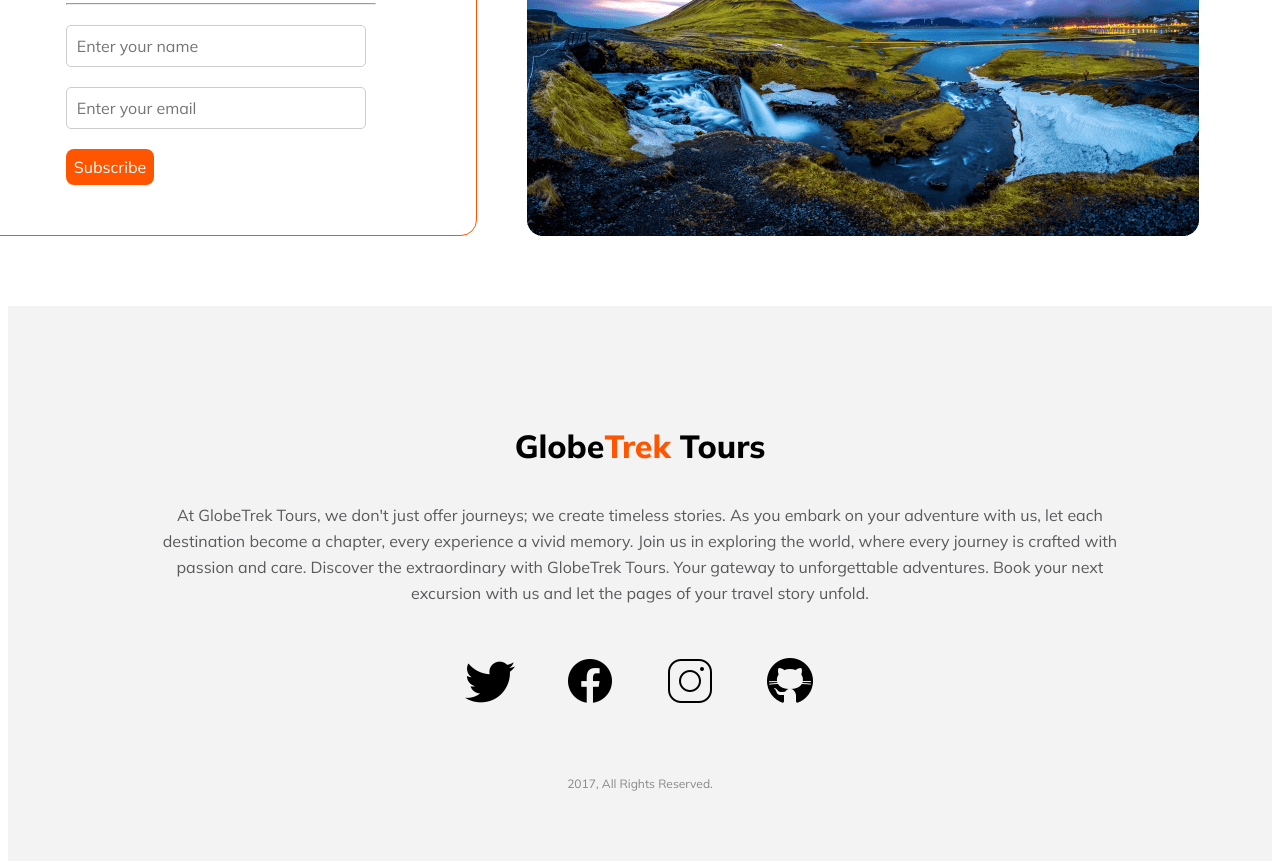
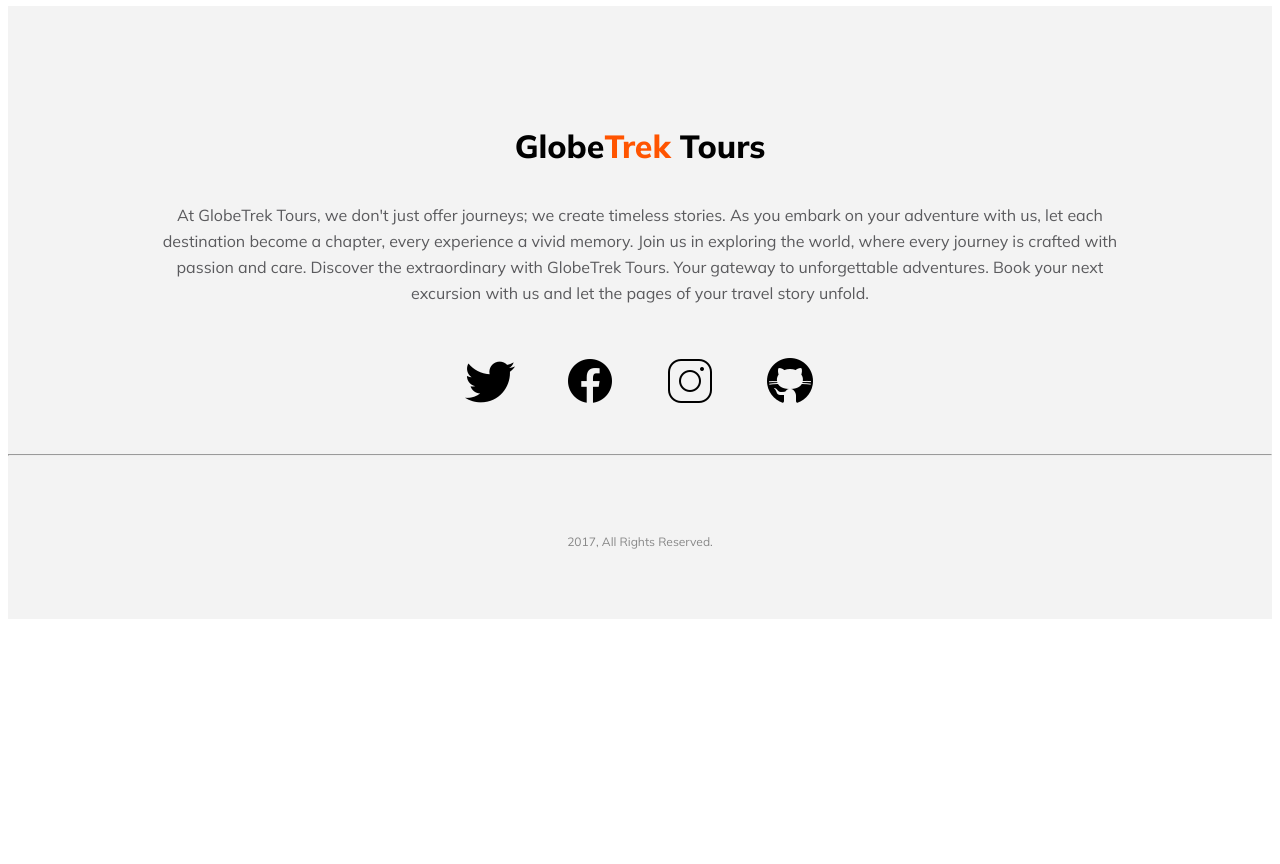
Before and after one commit to SHAYAN-ABRAR/GlobeTrek-Tours, a plain HTML site: page index.html in a window 1280 px wide. Shown: the part 7905-8769 px from the top of the page. After the commit the page ends 8532 px from the top, so only its background shows below. Drawn offline with Linux system fonts and the light colour scheme.

Commit message:
some minor problem solved

```diff
--- a/index.html
+++ b/index.html
@@ -182,21 +182,7 @@
         </section>
         <br>
         <br>
-        <br>
-        <br>
-        <br>
-        <br>
-        <br>
-        <br>
-        <br>
-        <br>
-        <br>
-        <br>
-        <br>
-        <br>
-        <br>
-        <br>
-        <br>
+
         <section class="get-lost">
             <div class="gl-part">
                 <h2 class="gl-title">A Simple Perfect Place To Get Lost</h2>
@@ -265,6 +251,9 @@
             <img src="Images/icons8-instagram-50.png" alt="">
             <img src="Images/icons8-github-50.png" alt="">
         </div>
+        <br>
+        <br>
+        <hr>
         <small class="ft-small">2017, All Rights Reserved.</small>
     </footer>
 </body>
--- a/style.css
+++ b/style.css
@@ -304,10 +304,6 @@ ul {
 }
 
 .price {
-    /* position: absolute;
-    top: 372%;
-    left: 50%;
-    transform: translate(-50%, -50%); */
     width: 30%;
     text-align: center;
     border-radius: 16px;
```
